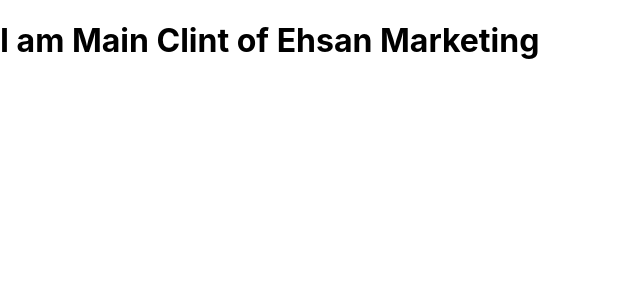
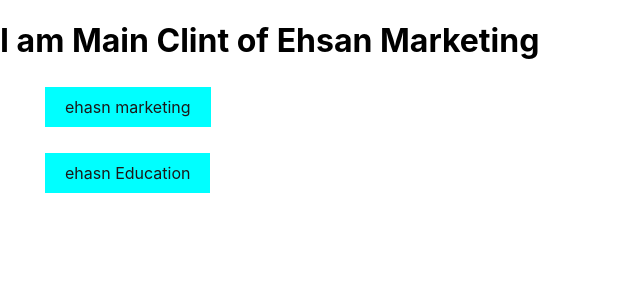
Before and after one commit to Mim-Hakkani/Next-Beginer_to_advanced, a Next.js app: page /clints in a window 1280 px wide. Shown: the top 300 px of the page, without its empty margins (0-640 px from the left). Built offline with nearby package versions, Linux system fonts and the light colour scheme.

Commit message:
show the link in dynamically

```diff
--- a/pages/clints/index.js
+++ b/pages/clints/index.js
@@ -1,9 +1,29 @@
+import Link from 'next/link';
 import React from 'react';
 
 const Clints = () => {
+    const clints =[
+        {
+            id:1,
+            name:'ehasn marketing'
+        },
+        {
+            id:2,
+            name:'ehasn Education'
+        }
+    ]
     return (
         <div>
             <h1>I am Main Clint of Ehsan Marketing</h1>
+
+            {
+                clints.map(clint=>
+                    <ul key={clint.id}>
+                        <li><Link href={`clints/${clint.id}/`}>{clint.name}</Link></li>
+
+                  </ul>)
+            }
+
         </div>
     );
 };
--- a/pages/index.js
+++ b/pages/index.js
@@ -29,6 +29,10 @@
           <li>
             <Link href='/post'>Posts</Link>
           </li>
+
+          <li>
+            <Link href='/clints'>Clints</Link>
+          </li>
       </ul>
 
 
```
Also changed, not shown: 1 other file (tests, documents, lock files or other folders).
